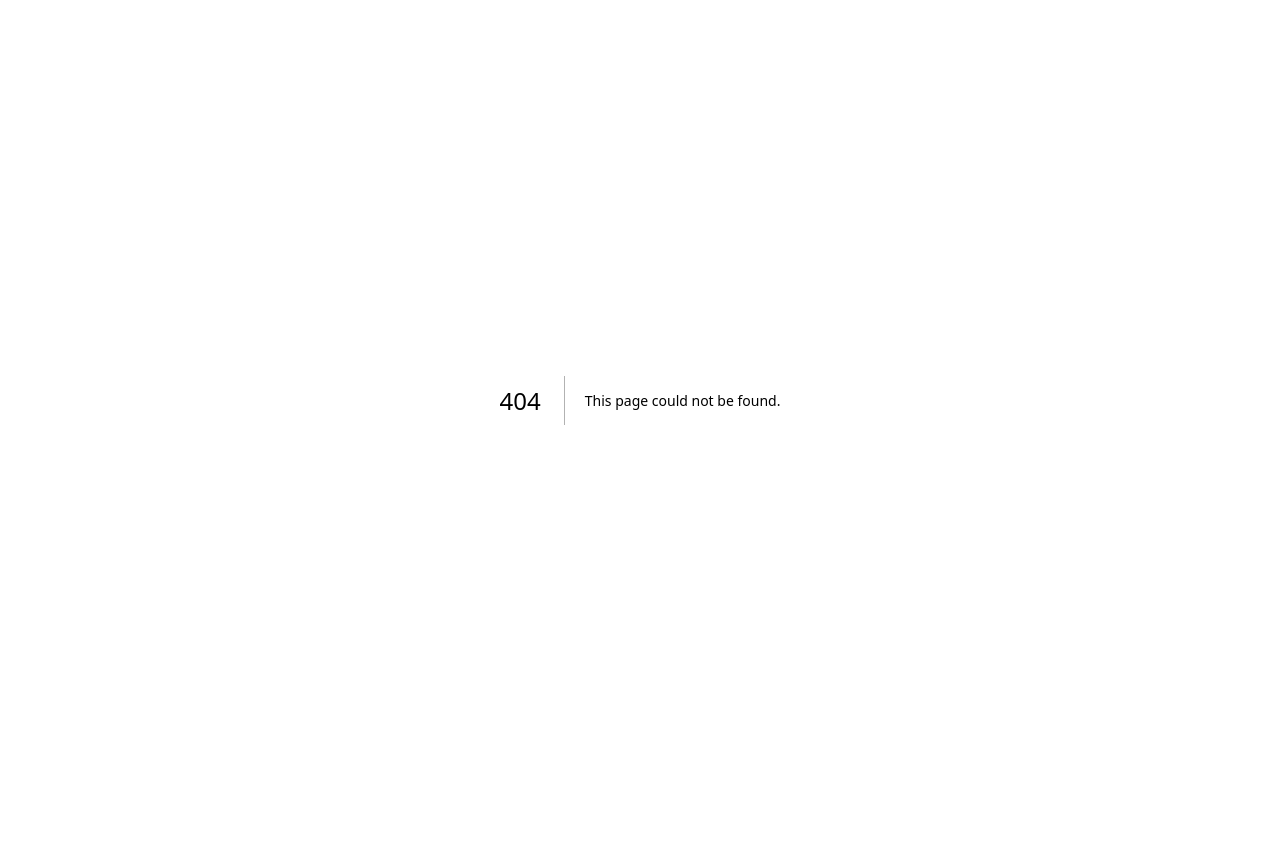
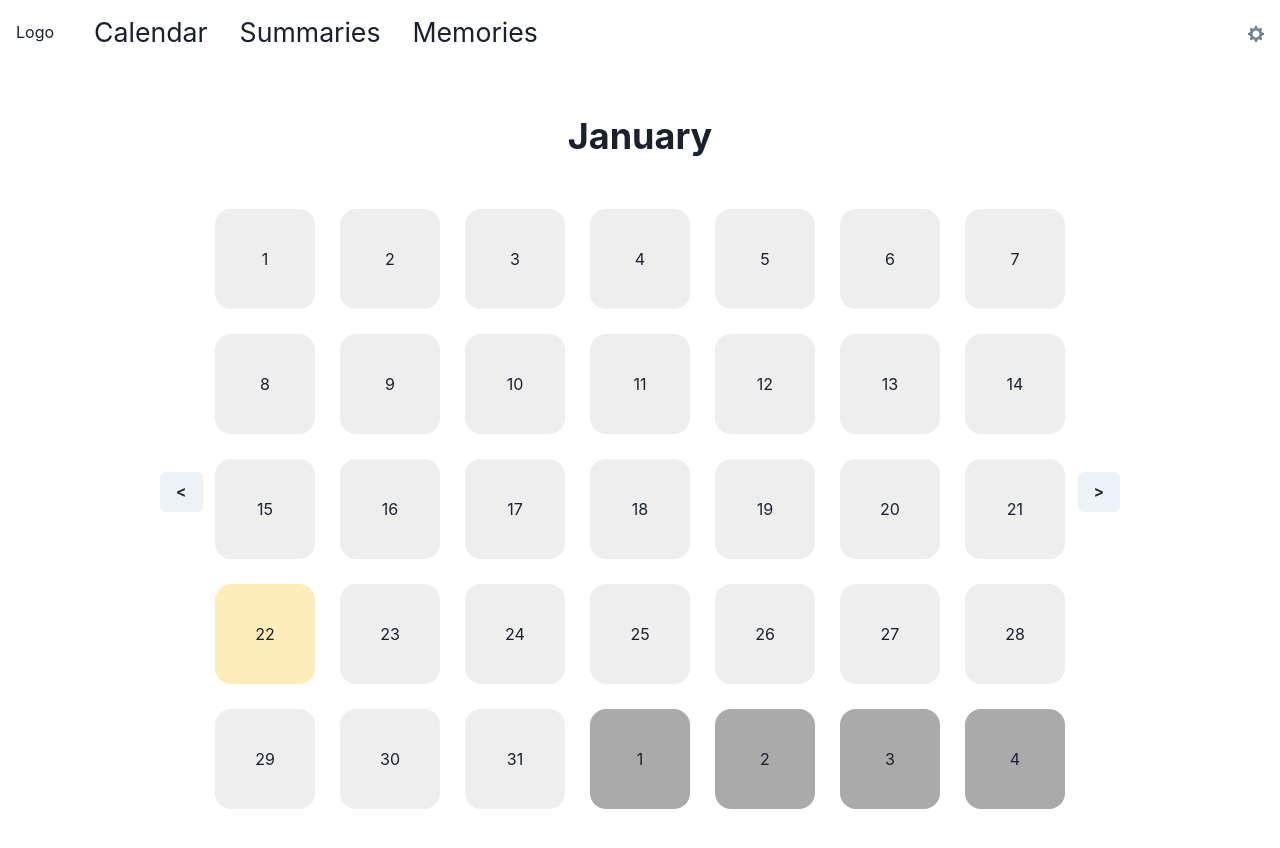
Before and after one commit to Jaywantstocode/dAIly, a Next.js app in the folder chakra-frontend/hack-frontend/: page /calendar in a window 1280 px wide. Before the commit this address had no page. Shown: the top 848 px of the page. Before the commit the page ends 800 px from the top, so only its background shows below. Built offline with nearby package versions, Linux system fonts and the light colour scheme.

Commit message:
HURRAY! nice looking calendar

```diff
--- /dev/null
+++ b/chakra-frontend/hack-frontend/components/CalendarView.js
@@ -0,0 +1,105 @@
+import {
+  startOfMonth,
+  startOfToday,
+  startOfYear,
+  getMonth,
+  format,
+  getDaysInMonth,
+} from "date-fns";
+import { Flex, Box, Grid, GridItem, Link, Button } from "@chakra-ui/react";
+
+import { useWindowSize } from "./hooks";
+
+const todayColor = "#FEECBB";
+const inMonthColor = "#EEEEEE";
+const notInMonthColor = "#AAAAAA"
+
+
+const DayCard = ({ dayOfMonth, inCurrentMonth, sideLength, marginAmount, couldBeCurrentDay }) => {
+  const sideLengthString = `${sideLength}px`;
+  const marginString = `${marginAmount}px`;
+
+  const actuallyToday = startOfToday()
+  const todaysDayOfMonth = parseInt(format(actuallyToday, "d"));
+
+  const isToday = couldBeCurrentDay
+                && inCurrentMonth
+                && dayOfMonth == todaysDayOfMonth - 1;
+
+  const bgColor = isToday ? todayColor
+         : inCurrentMonth ? inMonthColor
+                          : notInMonthColor
+
+
+
+  return (
+    <Flex
+      w={sideLengthString}
+      h={sideLengthString}
+      m={marginString}
+      bgColor={bgColor}
+      borderRadius="1rem"
+      textAlign="center"
+      alignItems="center">
+        <Box m="auto">{dayOfMonth+1}</Box>
+    </Flex>
+  );
+};
+
+
+const CalendarView = ({
+  todaysDate,
+  goBackMonthCallback,
+  goForwardMonthCallback,
+ }) => {
+  const couldBeCurrentDay = todaysDate.toString() === startOfToday().toString();
+
+  const kNumRows = 5;
+  const kNumColumns = 7;
+
+  const windowDimensions = useWindowSize();
+  const cellSideLength = Math.min(100, windowDimensions.width / 10);
+  const marginAmount = cellSideLength / 8;
+  const totalHeight = kNumRows * cellSideLength + marginAmount * (kNumRows-1);
+  const buttonMarginTop = totalHeight/2;
+  const buttonMarginTopString = `${buttonMarginTop}px`;
+
+  const dayOffset = startOfMonth(todaysDate).getDay();
+  const daysInMonthCount = getDaysInMonth(todaysDate);
+  const indicesOfCalendarGrid = (() => {
+    const nums = [];
+    for (let i = 0; i < kNumRows * kNumColumns; ++i) {
+      nums.push(i);
+    }
+    return nums;
+  })();
+
+  return (
+    <>
+      <Flex flexDirection="row">
+        <Button onClick={goBackMonthCallback} mt={buttonMarginTopString}>{"<"}</Button>
+        <Grid templateColumns="repeat(7, 1fr)">
+          {indicesOfCalendarGrid.map((dayIndex) => {
+            const adjustedDayIndex =
+              (dayIndex - dayOffset + daysInMonthCount) % daysInMonthCount;
+            const inCurrentMonth = dayIndex >= dayOffset && dayIndex < daysInMonthCount;
+            return (
+              <Link>
+              <DayCard
+                dayOfMonth={adjustedDayIndex}
+                inCurrentMonth={inCurrentMonth}
+                sideLength={cellSideLength}
+                marginAmount={marginAmount}
+                couldBeCurrentDay={couldBeCurrentDay}
+                />
+              </Link>
+            );
+          })}
+        </Grid>
+        <Button onClick={goForwardMonthCallback} mt={buttonMarginTopString}>{">"}</Button>
+      </Flex>
+    </>
+  );
+};
+
+export default CalendarView;
--- a/chakra-frontend/hack-frontend/components/Nav.js
+++ b/chakra-frontend/hack-frontend/components/Nav.js
@@ -15,11 +15,16 @@ import {
   useColorModeValue,
   Stack,
 } from '@chakra-ui/react';
-import { HamburgerIcon, CloseIcon } from '@chakra-ui/icons';
 
-const Links = ['Dashboard', 'Projects', 'Team'];
+import { HamburgerIcon, CloseIcon, SettingsIcon } from '@chakra-ui/icons';
 
-const NavLink = ({ children }) => (
+const pages = [
+  { name: 'Calendar', route: '/calendar' },
+  { name: 'Summaries', route: '/summaries' },
+  { name: 'Memories', route: '/memories' },
+]
+
+const NavLink = ({ name, route }) => (
   <Link
     px={2}
     py={1}
@@ -28,17 +33,20 @@ const NavLink = ({ children }) => (
       textDecoration: 'none',
       bg: useColorModeValue('gray.200', 'gray.700'),
     }}
-    href={'#'}>
-    {children}
+    href={route}>
+    <Box fontSize="20pt">{name}</Box>
   </Link>
 );
 
-export default function Simple() {
+const Nav = () => {
   const { isOpen, onOpen, onClose } = useDisclosure();
+
+  const makeLinks = () => pages.map((page, i) => <NavLink key={i} name={page.name} route={page.route}></NavLink>)
 
   return (
     <>
-      <Box bg={useColorModeValue('gray.100', 'gray.900')} px={4}>
+      {/* <Box bg={useColorModeValue('gray.100', 'gray.900')} px={4}> */}
+      <Box px={4}>
         <Flex h={16} alignItems={'center'} justifyContent={'space-between'}>
           <IconButton
             size={'md'}
@@ -53,9 +61,7 @@ export default function Simple() {
               as={'nav'}
               spacing={4}
               display={{ base: 'none', md: 'flex' }}>
-              {Links.map((link) => (
-                <NavLink key={link}>{link}</NavLink>
-              ))}
+              {makeLinks()}
             </HStack>
           </HStack>
           <Flex alignItems={'center'}>
@@ -66,12 +72,7 @@ export default function Simple() {
                 variant={'link'}
                 cursor={'pointer'}
                 minW={0}>
-                <Avatar
-                  size={'sm'}
-                  src={
-                    'https://images.unsplash.com/photo-1493666438817-866a91353ca9?ixlib=rb-0.3.5&q=80&fm=jpg&crop=faces&fit=crop&h=200&w=200&s=b616b2c5b373a80ffc9636ba24f7a4a9'
-                  }
-                />
+                <SettingsIcon />
               </MenuButton>
               <MenuList>
                 <MenuItem>Link 1</MenuItem>
@@ -86,15 +87,13 @@ export default function Simple() {
         {isOpen ? (
           <Box pb={4} display={{ md: 'none' }}>
             <Stack as={'nav'} spacing={4}>
-              {Links.map((link) => (
-                <NavLink key={link}>{link}</NavLink>
-              ))}
+              {makeLinks()}
             </Stack>
           </Box>
         ) : null}
       </Box>
-
-      <Box p={4}>Main Content Here</Box>
     </>
   );
 }
+
+export default Nav;
--- /dev/null
+++ b/chakra-frontend/hack-frontend/components/hooks.js
@@ -0,0 +1,35 @@
+import { useState, useEffect } from 'react';
+
+// Hook
+const useWindowSize = () => {
+  // Initialize state with undefined width/height so server and client renders match
+  // Learn more here: https://joshwcomeau.com/react/the-perils-of-rehydration/
+  const [windowSize, setWindowSize] = useState({
+    width: undefined,
+    height: undefined,
+  });
+
+  useEffect(() => {
+    // only execute all the code below in client side
+    // Handler to call on window resize
+    function handleResize() {
+      // Set window width/height to state
+      setWindowSize({
+        width: window.innerWidth,
+        height: window.innerHeight,
+      });
+    }
+
+    // Add event listener
+    window.addEventListener("resize", handleResize);
+
+    // Call handler right away so state gets updated with initial window size
+    handleResize();
+
+    // Remove event listener on cleanup
+    return () => window.removeEventListener("resize", handleResize);
+  }, []); // Empty array ensures that effect is only run on mount
+  return windowSize;
+}
+
+export { useWindowSize }
--- a/chakra-frontend/hack-frontend/package.json
+++ b/chakra-frontend/hack-frontend/package.json
@@ -14,6 +14,7 @@
     "@emotion/react": "^11.10.5",
     "@emotion/styled": "^11.10.5",
     "@next/font": "13.1.4",
+    "date-fns": "^2.29.3",
     "eslint": "8.32.0",
     "eslint-config-next": "13.1.4",
     "framer-motion": "^8.5.0",
--- a/chakra-frontend/hack-frontend/pages/_app.js
+++ b/chakra-frontend/hack-frontend/pages/_app.js
@@ -1,10 +1,7 @@
-// pages/_app.js
+import Nav from '@/components/Nav'
 import { ChakraProvider } from '@chakra-ui/react'
-
-// 1. Import the extendTheme function
 import { extendTheme } from '@chakra-ui/react'
 
-// 2. Extend the theme to include custom colors, fonts, etc
 const colors = {
   brand: {
     900: '#1a365d',
@@ -15,11 +12,12 @@ const colors = {
 
 const theme = extendTheme({ colors })
 
-// 3. Pass the `theme` prop to the `ChakraProvider`
 function MyApp({ Component, pageProps }) {
   return (
     <ChakraProvider theme={theme}>
+      <Nav />
       <Component {...pageProps} />
+
     </ChakraProvider>
   )
 }
--- /dev/null
+++ b/chakra-frontend/hack-frontend/pages/calendar.js
@@ -0,0 +1,34 @@
+import { format, startOfToday, addMonths } from "date-fns";
+import CalendarView from "@/components/CalendarView";
+import { Flex, Box, Heading } from "@chakra-ui/react";
+import { useState } from "react";
+
+
+
+const Calendar = (props) => {
+  const [anchorDate, setAnchorDate] = useState(startOfToday());
+
+
+  const handleChangeMonth = displacement => {
+    console.log("Displacing ", displacement)
+    setAnchorDate(addMonths(anchorDate, displacement))
+  }
+  const thisMonth = format(anchorDate, "MMMM");
+  // const thisMonth = `${format(anchorDate, "MMMM")} ${format(anchorDate, "YYYY")}`;
+  return (
+    <>
+      <Flex w="100vw" h="100vh" alignItems="top" textAlign="center" flexDirection="row">
+        <Box mr="auto" ml="auto" mt="4%">
+          <Heading mb="4%">{thisMonth}</Heading>
+          <CalendarView
+            todaysDate={anchorDate}
+            goBackMonthCallback={() => handleChangeMonth(-1)}
+            goForwardMonthCallback={() => handleChangeMonth(+1)}
+          />
+        </Box>
+      </Flex>
+    </>
+  );
+};
+
+export default Calendar;
--- a/chakra-frontend/hack-frontend/pages/index.js
+++ b/chakra-frontend/hack-frontend/pages/index.js
@@ -1,10 +1,10 @@
 import { Inter } from '@next/font/google'
 const inter = Inter({ subsets: ['latin'] })
-
-import Simple from '@/components/Nav';
+import Editor from '@/components/Editor';
 
 export default function Home() {
+  const textContent = "askjasuhdkausdgjasgdjgj";
   return (<>
-    <Simple />
+    <Editor textContent={textContent} />
   </>);
 }
```
Also changed, not shown: chakra-frontend/hack-frontend/components/Editor.js (added, +26 -0 lines), chakra-frontend/hack-frontend/pages/memories.js (added, +9 -0 lines), chakra-frontend/hack-frontend/pages/summaries.js (added, +9 -0 lines), 1 other file (tests, documents, lock files or other folders).
